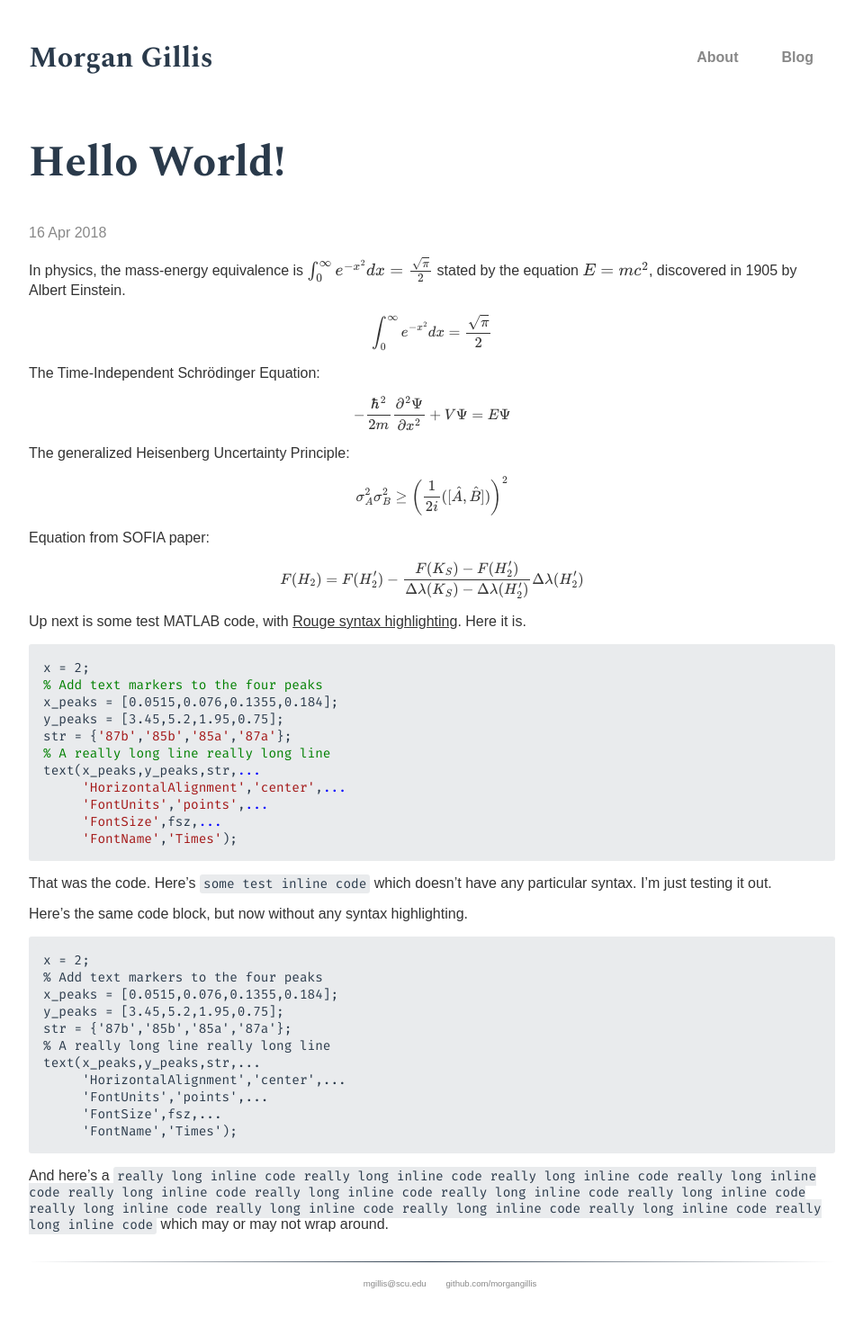
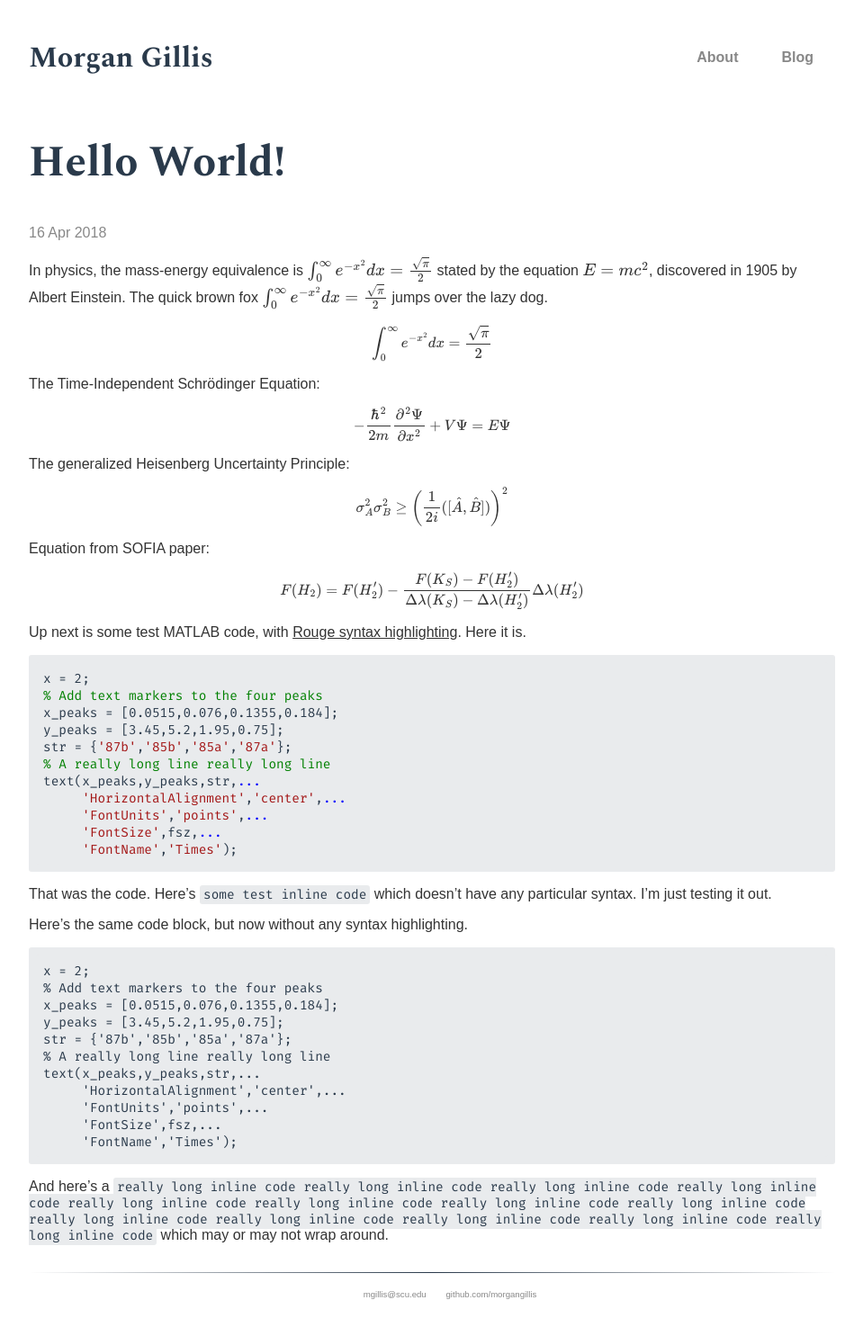
Before and after one commit to morgangillis/morgangillis.github.io, a Jekyll site: the page built from _posts/2018-04-16-hello-world.md, in a window 1280 px wide. Shown: the whole page at 90% size, without its empty margins (160-1119 px from the left). Built offline with Jekyll 4.4.1, drawn with Linux system fonts in a browser that asks for light colours; some web fonts are replaced; formulas are drawn with MathJax 3.

Commit message:
Update 2018-04-16-hello-world.md

```diff
--- a/_posts/2018-04-16-hello-world.md
+++ b/_posts/2018-04-16-hello-world.md
@@ -4,7 +4,7 @@ title: Hello World!
 ---
 
 In physics, the mass-energy equivalence is $\int_0^\infty e^{-x^2} dx=\frac{\sqrt{\pi}}{2}$ stated
-by the equation $E=mc^2$, discovered in 1905 by Albert Einstein.
+by the equation $E=mc^2$, discovered in 1905 by Albert Einstein. The quick brown fox $$\int_0^\infty e^{-x^2} dx=\frac{\sqrt{\pi}}{2}$$ jumps over the lazy dog.
 
 $$\int_0^\infty e^{-x^2} dx=\frac{\sqrt{\pi}}{2}$$
 
```
